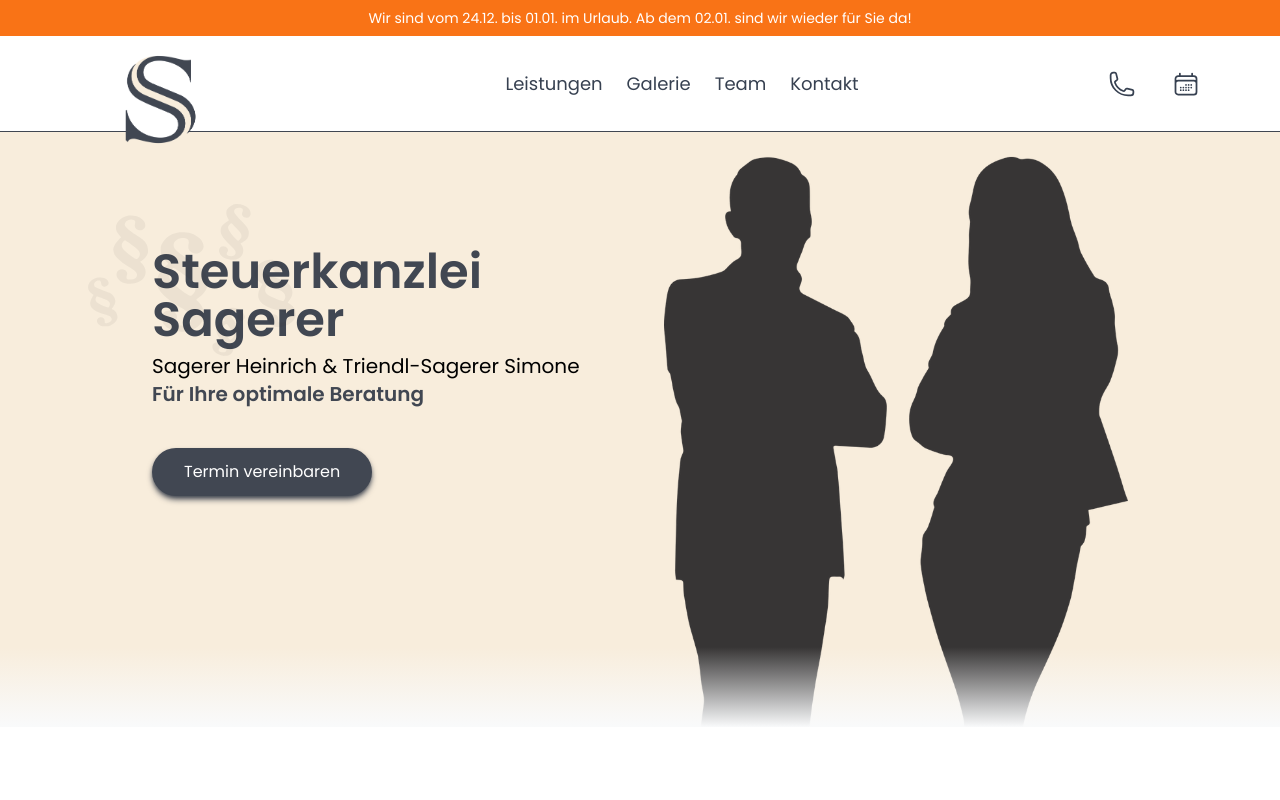
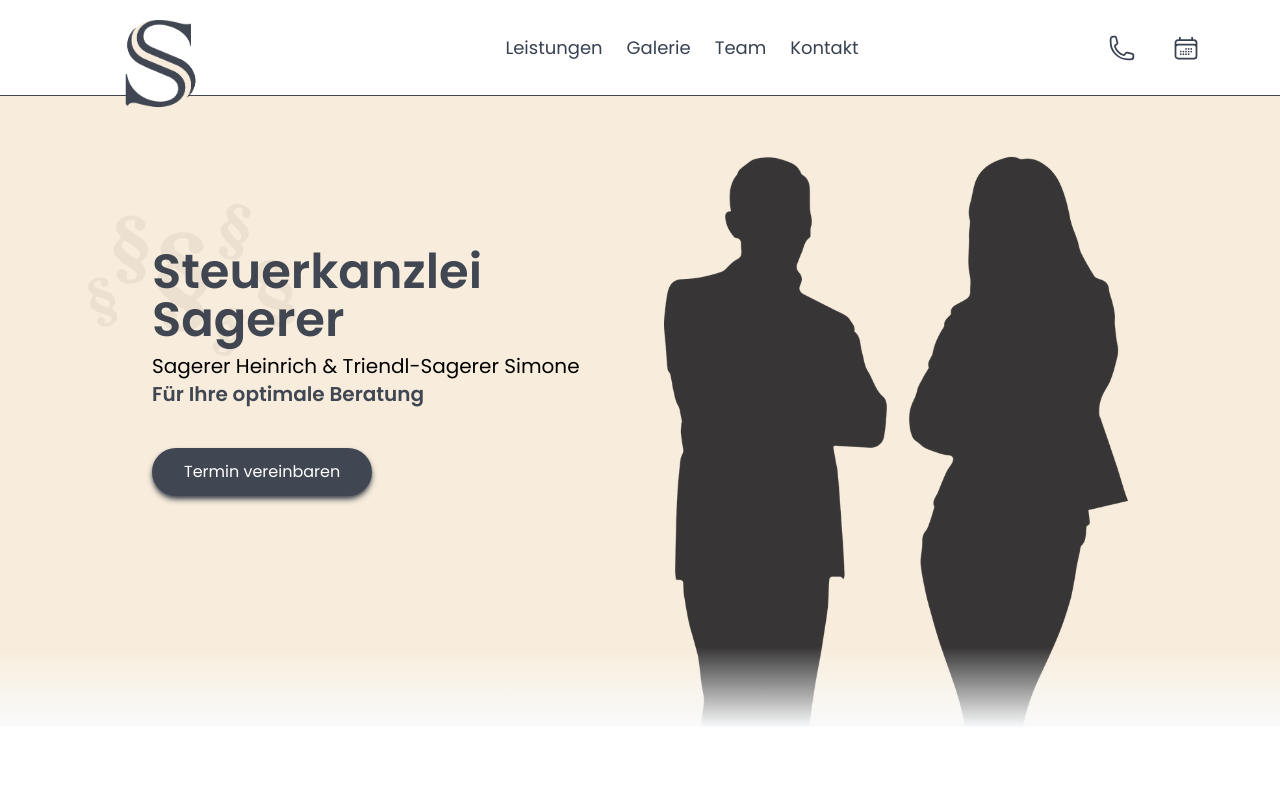
Before and after one commit to SirMelo01/SteuerkanzleiSagerer, a website: page index.html in a window 1280 px wide. Shown: the top 800 px of the page. Drawn offline with Linux system fonts and the light colour scheme.

Commit message:
adsfadsf

```diff
--- a/index.html
+++ b/index.html
@@ -29,11 +29,11 @@
     </div>-->
 
     <div id="main-content">
-        <div id="info-banner" class="bg-orange-500 text-white text-center text-sm py-2 px-4 sticky top-0 z-40">
+        <!--<div id="info-banner" class="bg-orange-500 text-white text-center text-sm py-2 px-4 sticky top-0 z-40">
             <p>Wir sind vom 24.12. bis 01.01. im Urlaub. Ab dem 02.01. sind wir wieder für Sie da!</p>
-        </div>
+        </div>-->
         <!-- Top Info Bar (Kombinierte Navbar) -->
-        <div id="top-info-bar" class="border-b-[1.5px] border-b-[#414752] py-4 sticky top-9 z-30 bg-white"> <!--bei verschwinden der Newsleiste muss top-9 wieder auf top-0 geändert werden-->
+        <div id="top-info-bar" class="border-b-[1.5px] border-b-[#414752] py-4 sticky top-0 z-30 bg-white"> <!--bei verschwinden der Newsleiste muss top-9 wieder auf top-0 geändert werden-->
             <div class="max-w-6xl mx-auto px-4 flex justify-between items-center h-full">
                 <div class="flex items-center space-x-2">
                     <img id="top-logo" src="img/Logo/Logo_Sagerer_Navbar.png" alt="Logo"
```
